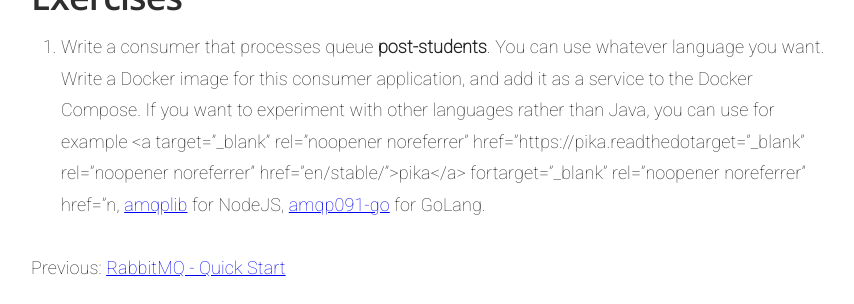
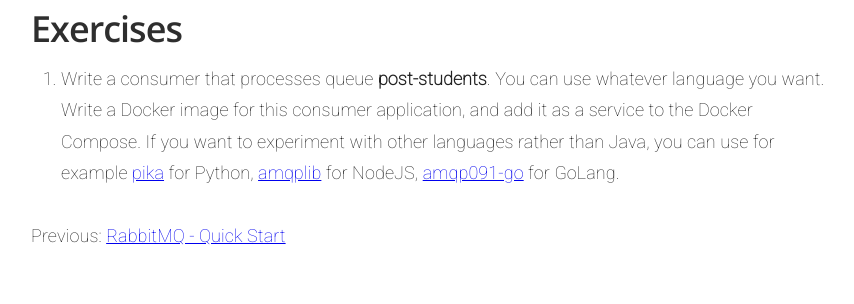
Before and after one commit to UniVE-SSV/SoftwareArchitecture, a Jekyll site: the page built from _docs/rabbitmq/java-examples.md, in a window 1280 px wide and 900 px high, scrolled down 10700 px, cut to the strip 596-900 px from the top of the window. Shown: the whole strip, without its empty margins (359-1213 px from the left). Built offline with Jekyll 4.4.1, drawn with Linux system fonts in a browser that asks for light colours; after the commit the page ends 11569 px from its top, so only the background shows below that; some of the changed text lies outside the part shown.

Commit message:
Fix example + fix links
Fix example + fix links

```diff
--- a/_docs/rabbitmq/java-examples.md
+++ b/_docs/rabbitmq/java-examples.md
@@ -307,7 +307,7 @@ Launch the containers with docker-compose (remember to build the application and
 ![RabbitMQ examples8]({{ site.baseurl }}/images/rabbitmq_examples_8.png)
 ![RabbitMQ examples6]({{ site.baseurl }}/images/rabbitmq_examples_6.png)
 ## Exercises
-1. Write a consumer that processes queue **post-students**. You can use whatever language you want. Write a Docker image for this consumer application, and add it as a service to the Docker Compose. If you want to experiment with other languages rather than Java, you can use for example <a target="_blank" rel="noopener noreferrer" href="https://pika.readthedotarget="_blank" rel="noopener noreferrer" href="en/stable/">pika</a> fortarget="_blank" rel="noopener noreferrer" href="n, <a href="https://www.npmjs.com/package/amqplib">amqplib</a> for NodeJS, <a href="https://github.com/rabbitmq/amqp091-go">amqp091-go</a> for GoLang.
+1. Write a consumer that processes queue **post-students**. You can use whatever language you want. Write a Docker image for this consumer application, and add it as a service to the Docker Compose. If you want to experiment with other languages rather than Java, you can use for example <a target="_blank" rel="noopener noreferrer" href="https://pika.readthedocs.io/en/stable/">pika</a> for Python, <a target="_blank" rel="noopener noreferrer" href="https://www.npmjs.com/package/amqplib">amqplib</a> for NodeJS, <a target="_blank" rel="noopener noreferrer" href="https://github.com/rabbitmq/amqp091-go">amqp091-go</a> for GoLang.
 <div>
 Previous: <a href="/SoftwareArchitecture/rabbitmq/quick-start">RabbitMQ - Quick Start</a>
 </div>
```
Also changed, not shown: other parts of _docs/rabbitmq/java-examples.md (+1 -1 lines).
